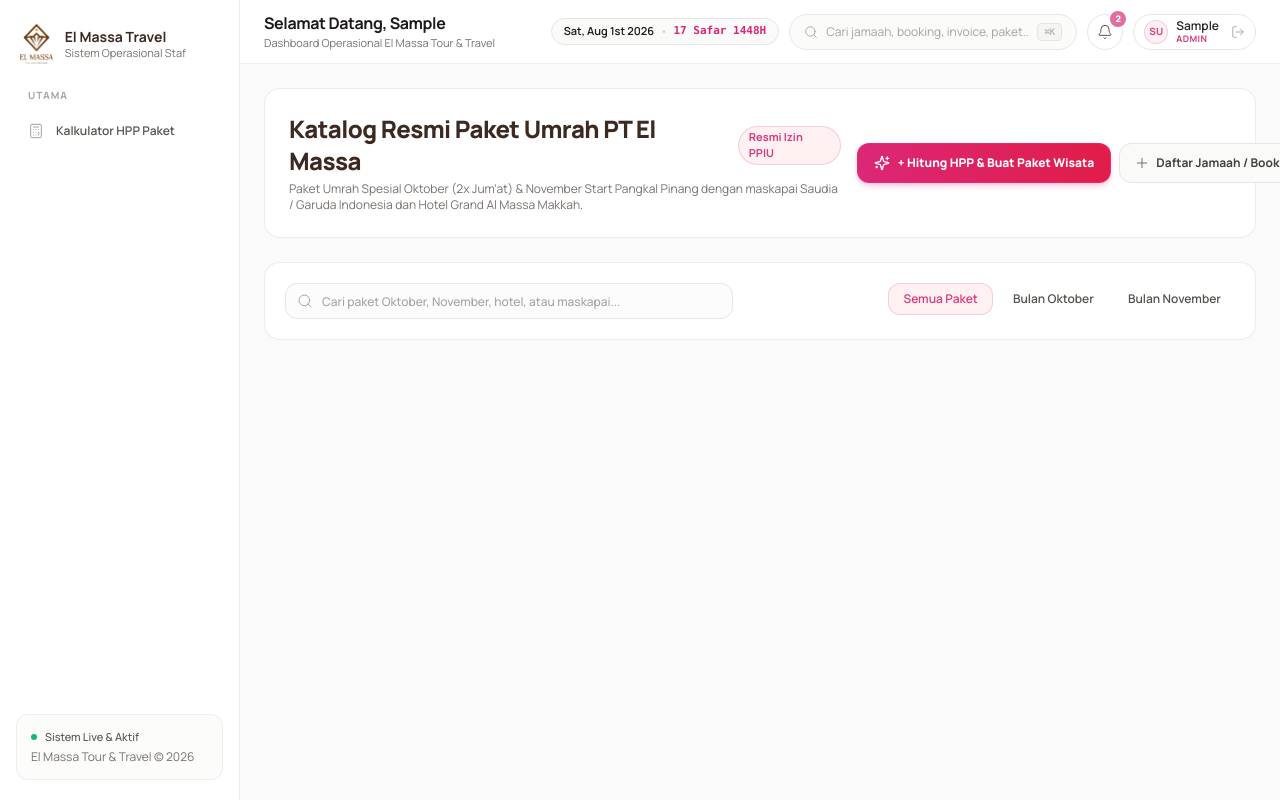
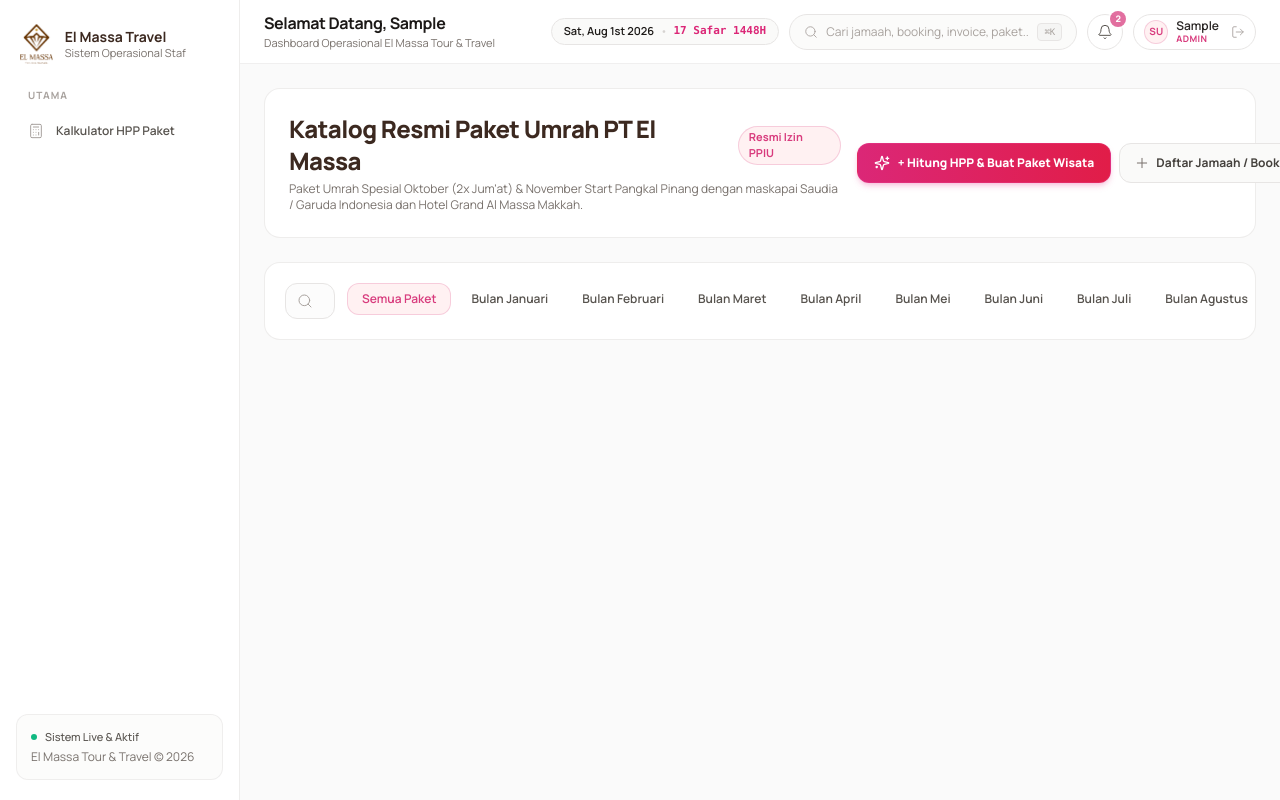
Before and after one commit to darcia2024/elmassa-administration, a Next.js app: page /paket in a window 1280 px wide. Shown: the top 800 px of the page. Built offline with nearby package versions, Linux system fonts and the light colour scheme; sample sign-in values are in the browser's storage.

Commit message:
add_full_12_months_and_special_seasons_to_package_categories

```diff
--- a/app/paket/kalkulator/page.tsx
+++ b/app/paket/kalkulator/page.tsx
@@ -689,11 +689,23 @@ export default function PackageCalculatorPage() {
                     onChange={(e) => setCategoryName(e.target.value)}
                     className="w-full h-9 rounded-xl border border-stone-200 bg-stone-50/50 px-3 text-xs font-semibold text-brand-cocoa outline-none focus:border-brand-pink"
                   >
+                    <option value="Januari">Januari</option>
+                    <option value="Februari">Februari</option>
+                    <option value="Maret">Maret</option>
+                    <option value="April">April</option>
+                    <option value="Mei">Mei</option>
+                    <option value="Juni">Juni</option>
+                    <option value="Juli">Juli</option>
+                    <option value="Agustus">Agustus</option>
+                    <option value="September">September</option>
                     <option value="Oktober">Oktober</option>
                     <option value="November">November</option>
                     <option value="Desember">Desember</option>
                     <option value="Ramadhan">Ramadhan</option>
-                    <option value="Spesial">Spesial</option>
+                    <option value="Syawal">Syawal / Idul Fitri</option>
+                    <option value="Akhir Tahun">Akhir Tahun</option>
+                    <option value="Awal Musim">Awal Musim / Hijriah</option>
+                    <option value="Spesial">Spesial / Custom</option>
                   </select>
                 </div>
 
--- a/app/paket/package-list.tsx
+++ b/app/paket/package-list.tsx
@@ -277,8 +277,8 @@ export function PackageList() {
               />
             </div>
 
-            <div className="flex items-center gap-1.5 overflow-x-auto pb-1 no-scrollbar shrink-0">
-              {(["Semua", "Oktober", "November"] as const).map((cat) => (
+            <div className="flex items-center gap-1.5 overflow-x-auto pb-1 no-scrollbar shrink-0 max-w-full">
+              {(["Semua", "Januari", "Februari", "Maret", "April", "Mei", "Juni", "Juli", "Agustus", "September", "Oktober", "November", "Desember", "Ramadhan", "Spesial"] as const).map((cat) => (
                 <button
                   key={cat}
                   type="button"
@@ -289,7 +289,7 @@ export function PackageList() {
                       : "text-stone-600 hover:bg-stone-50"
                   }`}
                 >
-                  {cat === "Semua" ? "Semua Paket" : `Bulan ${cat}`}
+                  {cat === "Semua" ? "Semua Paket" : cat === "Ramadhan" || cat === "Spesial" ? cat : `Bulan ${cat}`}
                 </button>
               ))}
             </div>
```
